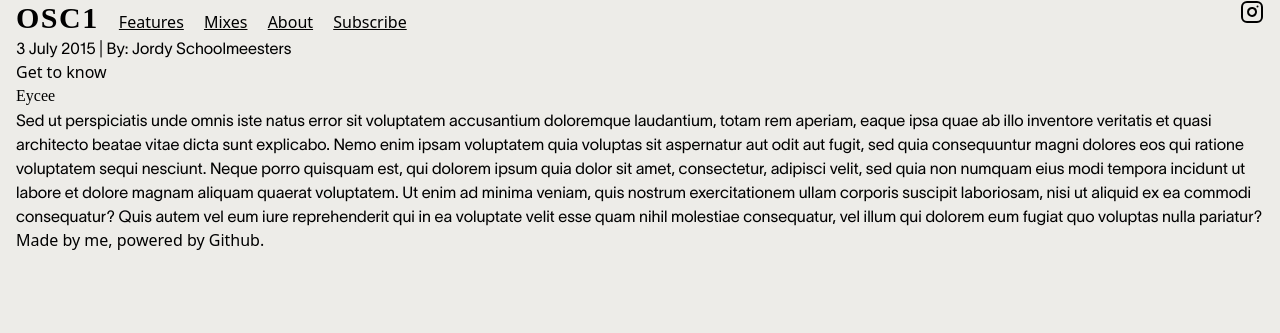
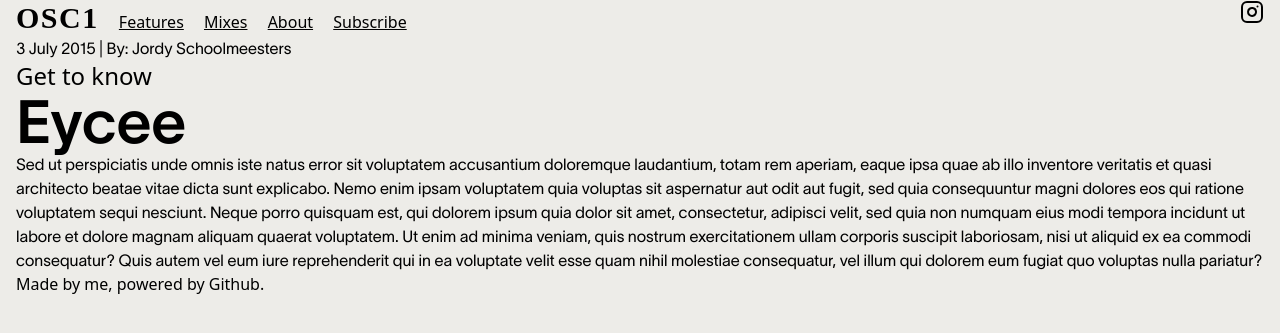
Before and after one commit to osc1blog/osc1blog.github.io, a Jekyll site: the page built from _posts/2015-7-3-eycee.md, in a window 1280 px wide. Shown: the top 333 px of the page. Built offline with Jekyll 4.4.1, drawn with Linux system fonts in a browser that asks for light colours; nearby versions of some CDN libraries; some web fonts are replaced.

Commit message:
Update post.html

```diff
--- a/_layouts/post.html
+++ b/_layouts/post.html
@@ -7,11 +7,13 @@ layout: default
 
   <header class="post-header">
     {% assign parts = page.title | split: ": " %}
-    <h3>{{ parts.first }}</h3>
-    <h1 class="post-title">{{ parts.last }}</h1>
+    <h3 class="text-2xl">{{ parts.first }}</h3>
+    <h1 class="post-title font-['Lausanne-600'] text-6xl">{{ parts.last }}</h1>
+    <img src="{{ post.image }}" />
   </header>
 
   <article class="post-content">
+
     {{ content }}
   </article>
 </div>
```
